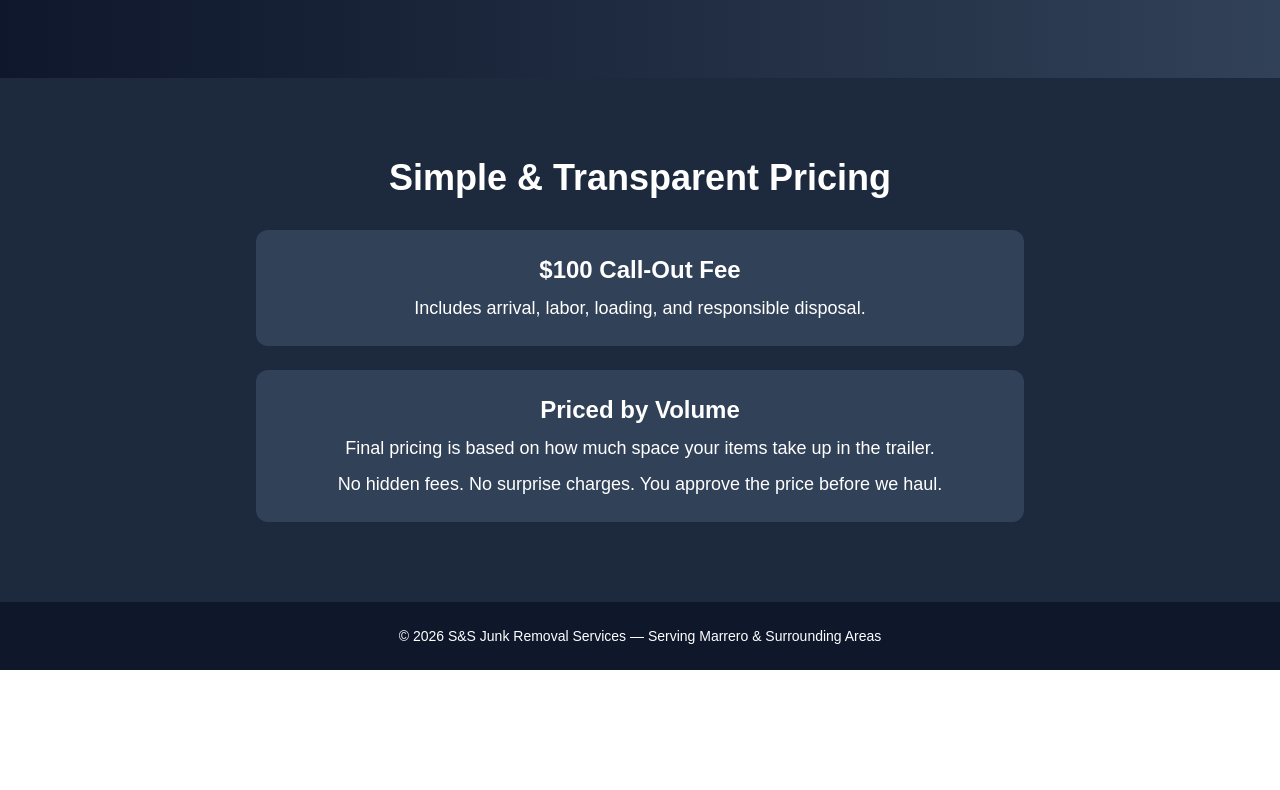
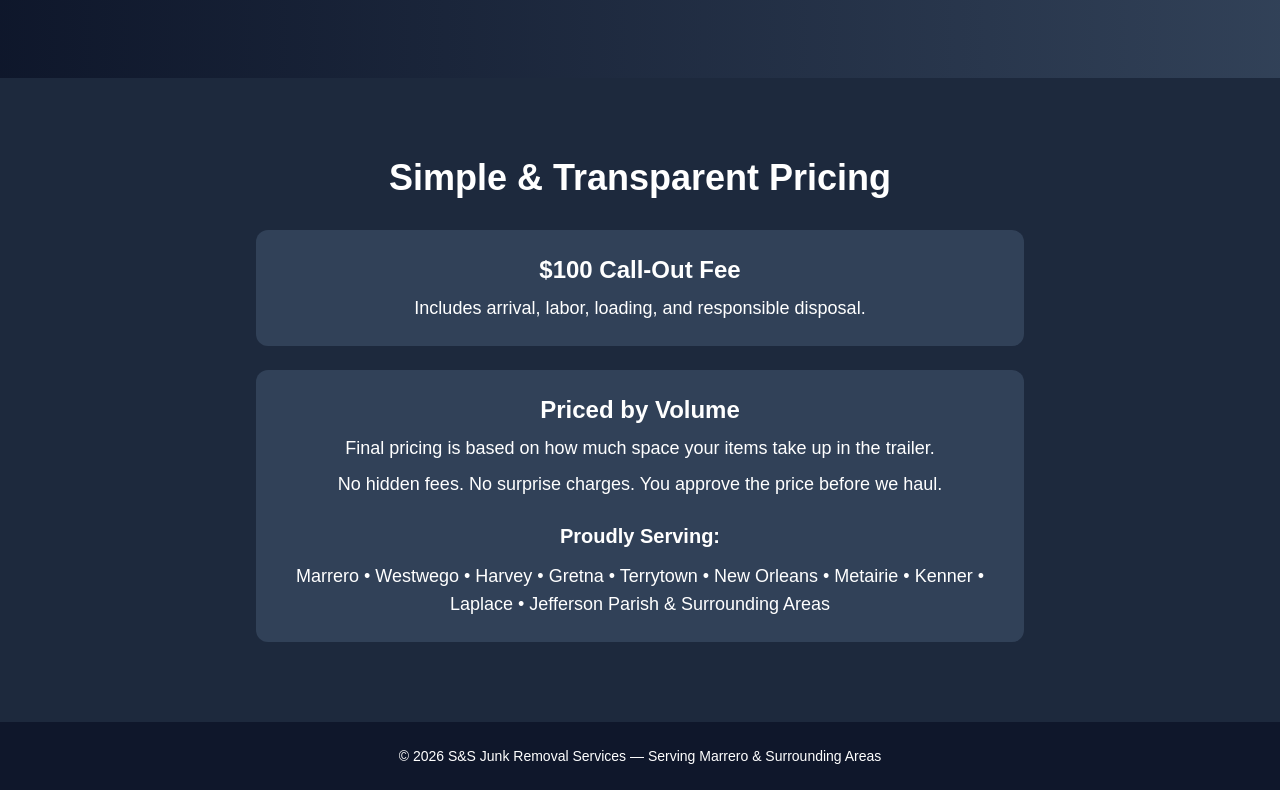
Before and after one commit to stevenbiggers1/ss-junk-removal, a Next.js app: page / in a window 1280 px wide. Shown: the part 534-1324 px from the top of the page. Before the commit the page ends 1204 px from the top, so only its background shows below. Built offline with nearby package versions, Linux system fonts and the light colour scheme.

Commit message:
Fixed service areas section

```diff
--- a/app/page.tsx
+++ b/app/page.tsx
@@ -65,6 +65,14 @@ export default function Home() {
             <p className="mt-2">
               No hidden fees. No surprise charges. You approve the price before we haul.
             </p>
+          <div className="mt-6 text-center">
+  <h4 className="text-xl font-semibold mb-3">Proudly Serving:</h4>
+  <p className="text-lg">
+    Marrero • Westwego • Harvey • Gretna • Terrytown •
+    New Orleans • Metairie • Kenner • Laplace •
+    Jefferson Parish & Surrounding Areas
+  </p>
+</div>
           </div>
 
         </div>
```
